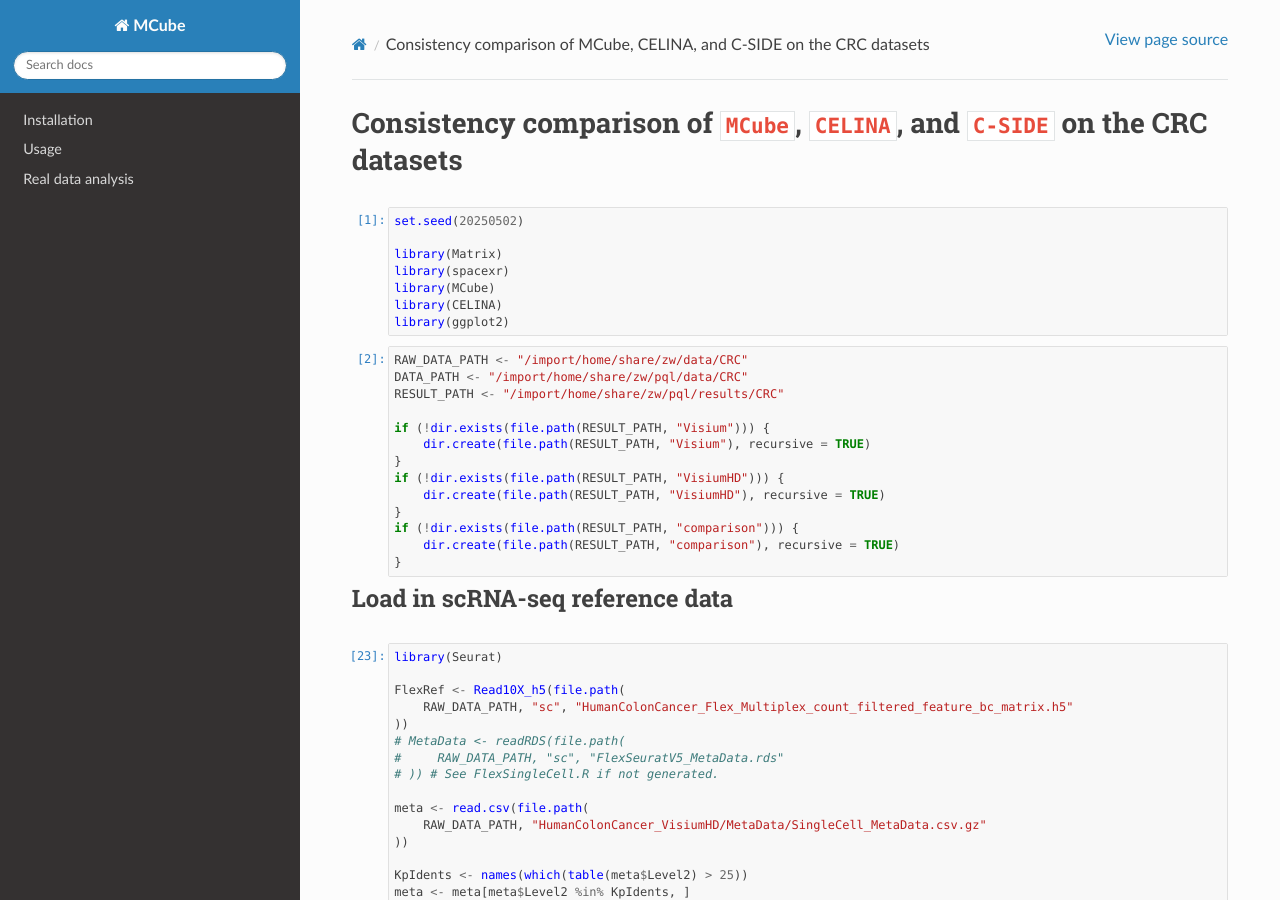
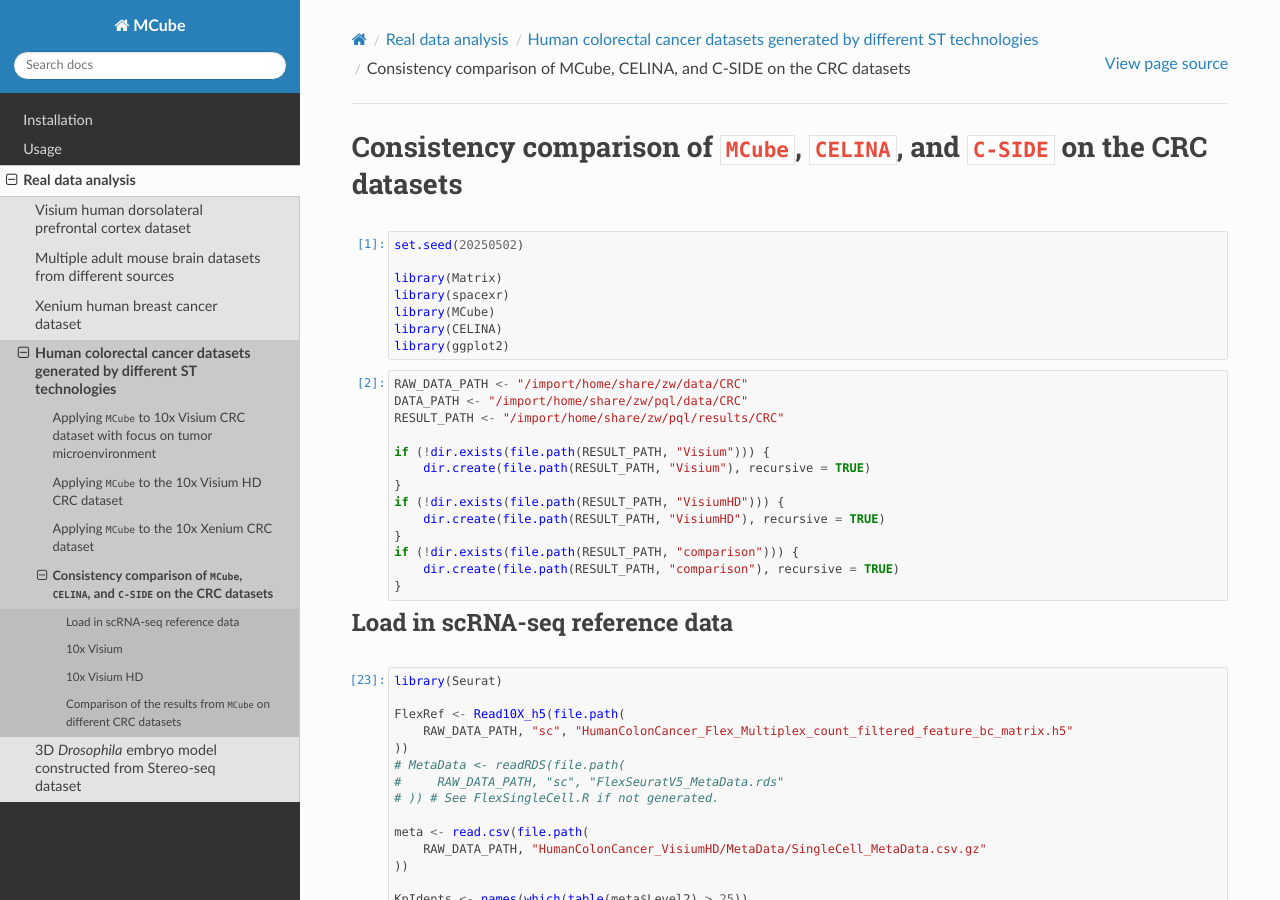
Before and after one commit to statwangz/MCube-tutorial, a Sphinx documentation site: the page built from docs/source/analysis/CRC/CRC_MCube_CELINA_CSIDE_comparison.ipynb, in a window 1280 px wide and 900 px high. Built offline with Sphinx 7.4.7 and the Read the Docs theme 3.1.0, drawn with Linux system fonts in a browser that asks for light colours; pages that are not in the unit, such as notebooks, are missing from menus.

Commit message:
Update index.rst

```diff
--- a/docs/source/analysis/CRC/index.rst
+++ b/docs/source/analysis/CRC/index.rst
@@ -12,6 +12,9 @@
    CRC_MCube_Visium
    CRC_MCube_VisiumHD
    CRC_MCube_Xenium
+   CRC_MCube_CAF_Macrophage
+   CRC_MCube_CD4_CD8_T
+   CRC_MCube_CELINA_CSIDE_comparison
 
 .. bibliography::
    :filter: {"analysis/CRC/index"} & docnames
```
Also changed, not shown: other parts of docs/source/analysis/CRC/index.rst (+1 -1 lines).
